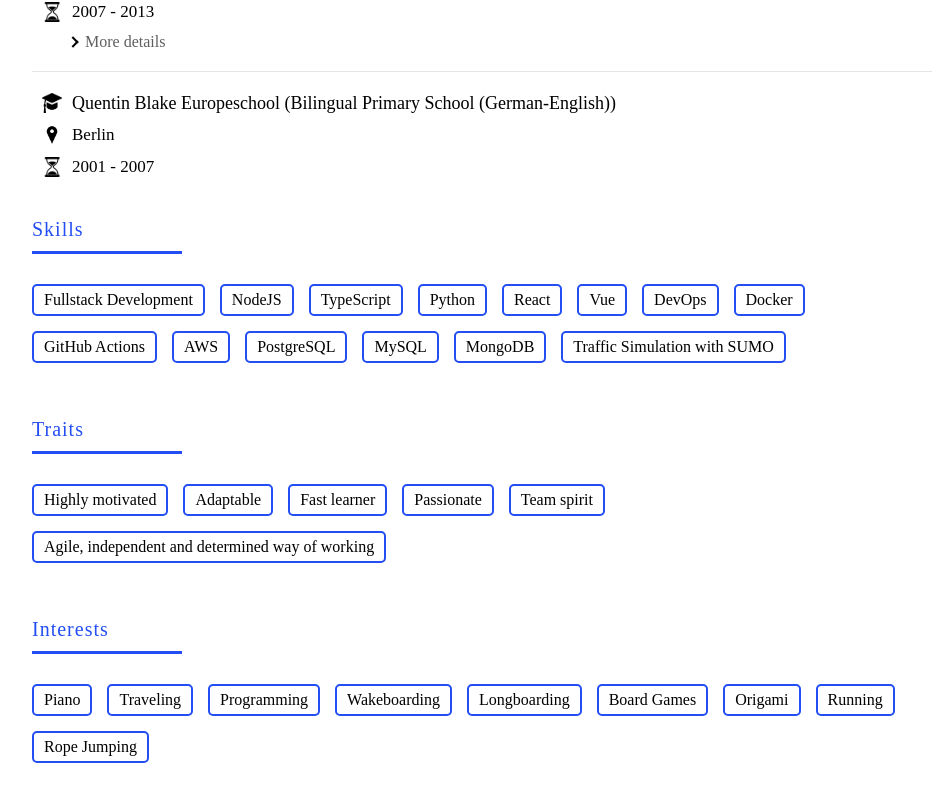
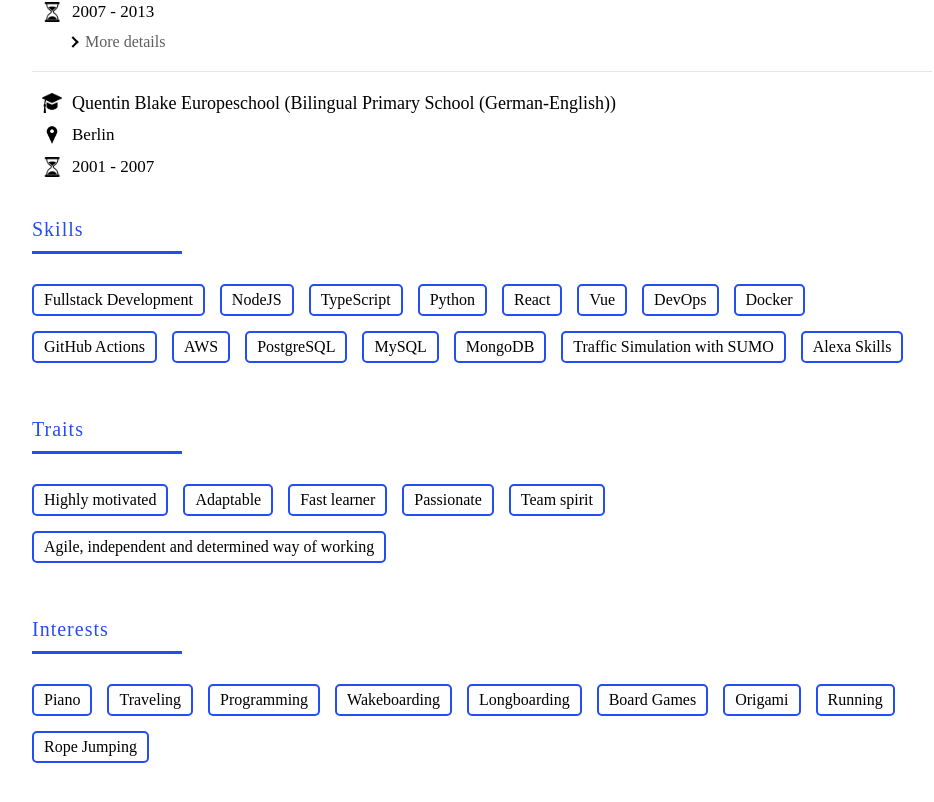
Before and after one commit to marcelreppi/personal-website, a Vue app: page /resume in a window 1280 px wide. Shown: the part 1460-2262 px from the top of the page, without its empty margins (158-1092 px from the left). Built offline with nearby package versions, Linux system fonts and the light colour scheme; a web font is replaced by a local one.

Commit message:
add skill

```diff
--- a/src/pages/Resume.vue
+++ b/src/pages/Resume.vue
@@ -270,6 +270,7 @@
         <div class="interest">MySQL</div>
         <div class="interest">MongoDB</div>
         <div class="interest">Traffic Simulation with SUMO</div>
+        <div class="interest">Alexa Skills</div>
       </div>
     </section>
 
```
